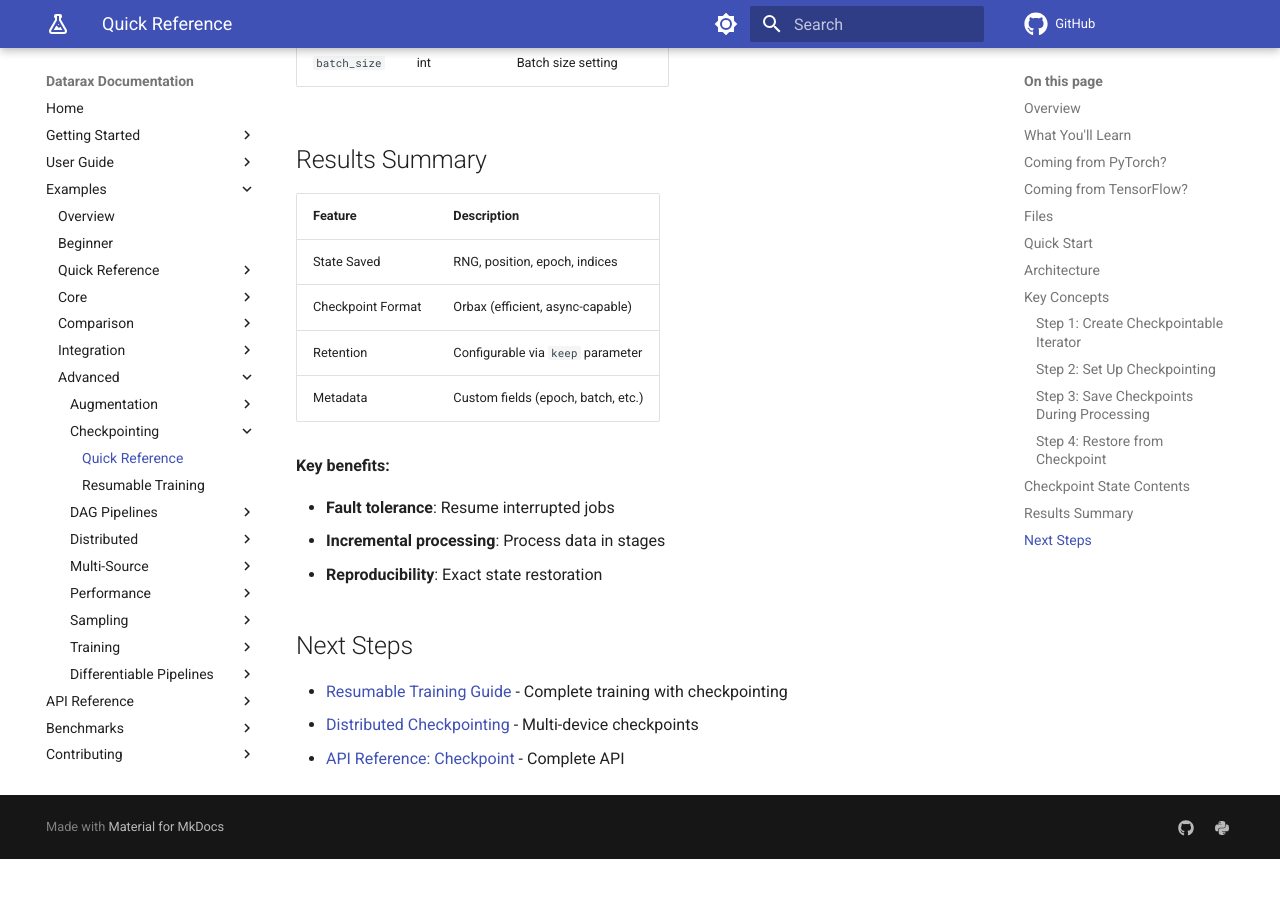
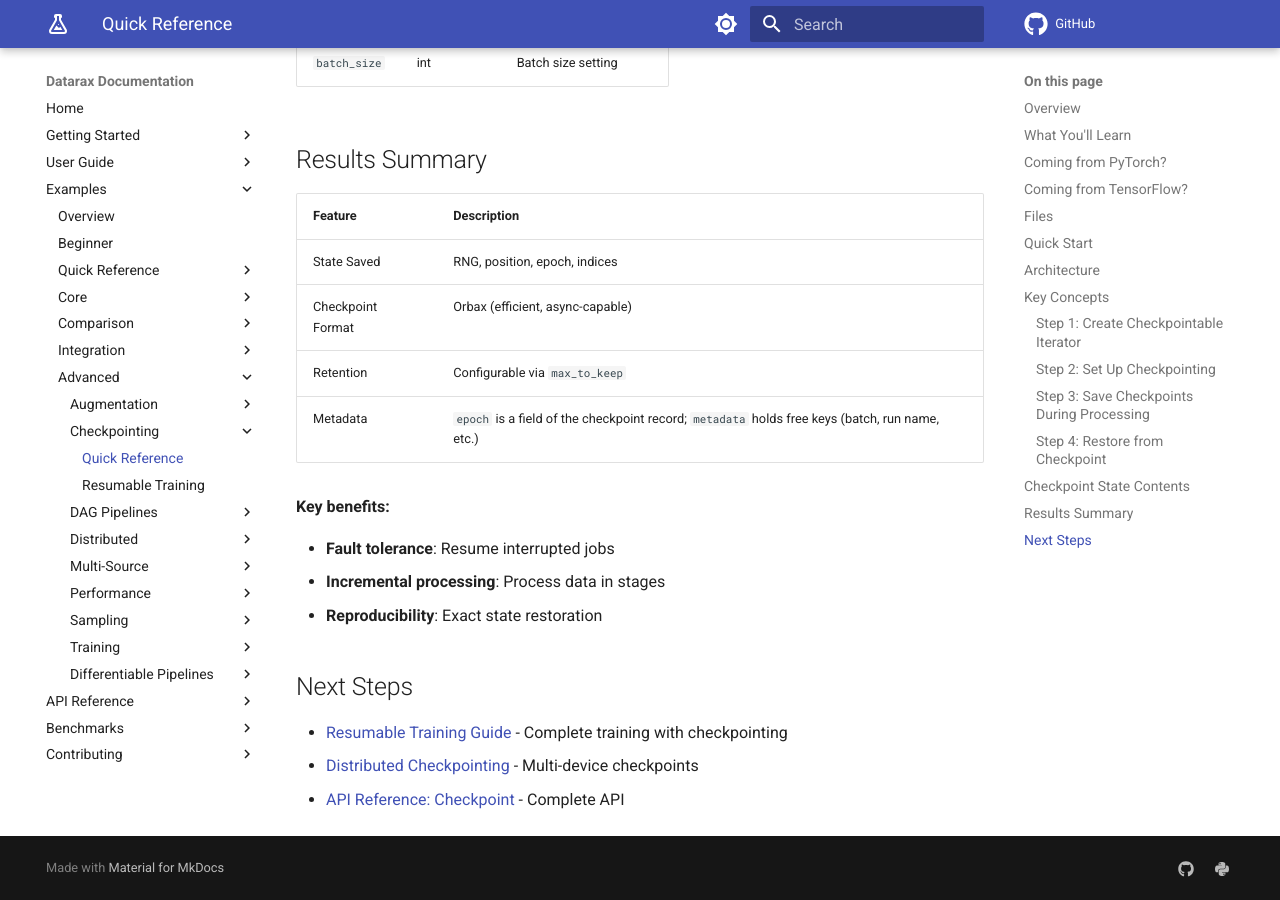
Before and after one commit to avitai/datarax, an MkDocs documentation site: the page built from docs/examples/advanced/checkpointing/checkpoint-quickref.md, in a window 1280 px wide and 900 px high, scrolled down 4334 px. Built offline with MkDocs 1.6.1 and Material for MkDocs 9.7.7, drawn with Linux system fonts in a browser that asks for light colours; comment, search, counter and statistics services are not loaded; before the commit the page ends 5193 px from its top, so only the background shows below that.

Commit message:
docs(checkpoint): the two example pages match the Modal run of the rewritten examples
Both examples ran on Modal (run substrax-0-1-10-adoption, exit 0 each) and
reproduce their pages' terminal output; the diagram names the store's
restore(step, templates=...) signature and the quick reference's summary
names max_to_keep and the record's epoch field.

```diff
--- a/docs/examples/advanced/checkpointing/checkpoint-quickref.md
+++ b/docs/examples/advanced/checkpointing/checkpoint-quickref.md
@@ -186,8 +186,8 @@ After restore: position=40
 |---------|-------------|
 | State Saved | RNG, position, epoch, indices |
 | Checkpoint Format | Orbax (efficient, async-capable) |
-| Retention | Configurable via `keep` parameter |
-| Metadata | Custom fields (epoch, batch, etc.) |
+| Retention | Configurable via `max_to_keep` |
+| Metadata | `epoch` is a field of the checkpoint record; `metadata` holds free keys (batch, run name, etc.) |
 
 **Key benefits:**
 
```
Also changed, not shown: docs/examples/comparison/resumed-training-guide.md (+1 -1 lines).
